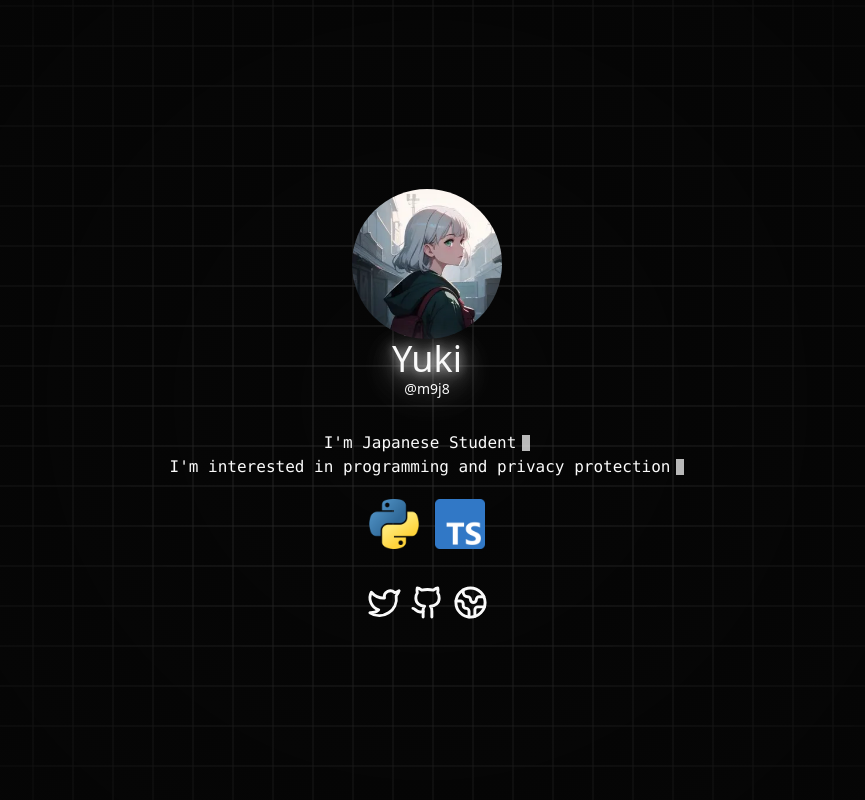
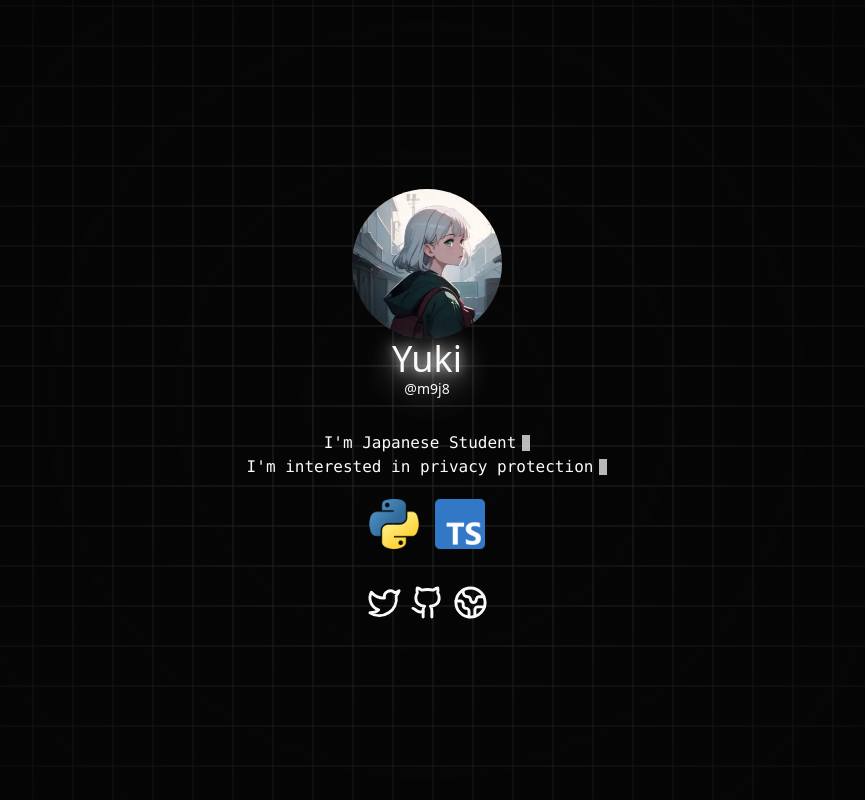
Before and after one commit to yuk228/bio, a Next.js app: page / in a window 1280 px wide. Shown: the whole page, without its empty margins (213-1078 px from the left). Built offline with nearby package versions, Linux system fonts and the light colour scheme.

Commit message:
Refactor

```diff
--- a/app/page.tsx
+++ b/app/page.tsx
@@ -10,7 +10,6 @@ import Image from "next/image";
 import Link from "next/link";
 import Typing from "@/components/ui/typing";
 import GlowText from "@/components/glow-text";
-
 
 export default function Home() {
   return (
@@ -33,7 +32,7 @@ export default function Home() {
           </div>
           <div className="py-8 flex flex-col items-center">
             <Typing>I&apos;m Japanese Student</Typing>
-            <Typing>I&apos;m interested in programming and privacy protection</Typing>
+            <Typing>I&apos;m interested in privacy protection</Typing>
             <div className="flex space-x-4 py-5">
               <Image src="/py.webp" alt="py-logo" width={50} height={50}/>
               <Image src="/ts.webp" alt="ts-logo" width={50} height={50}/>
```
Lines whose indentation alone changed are shown as unchanged.
